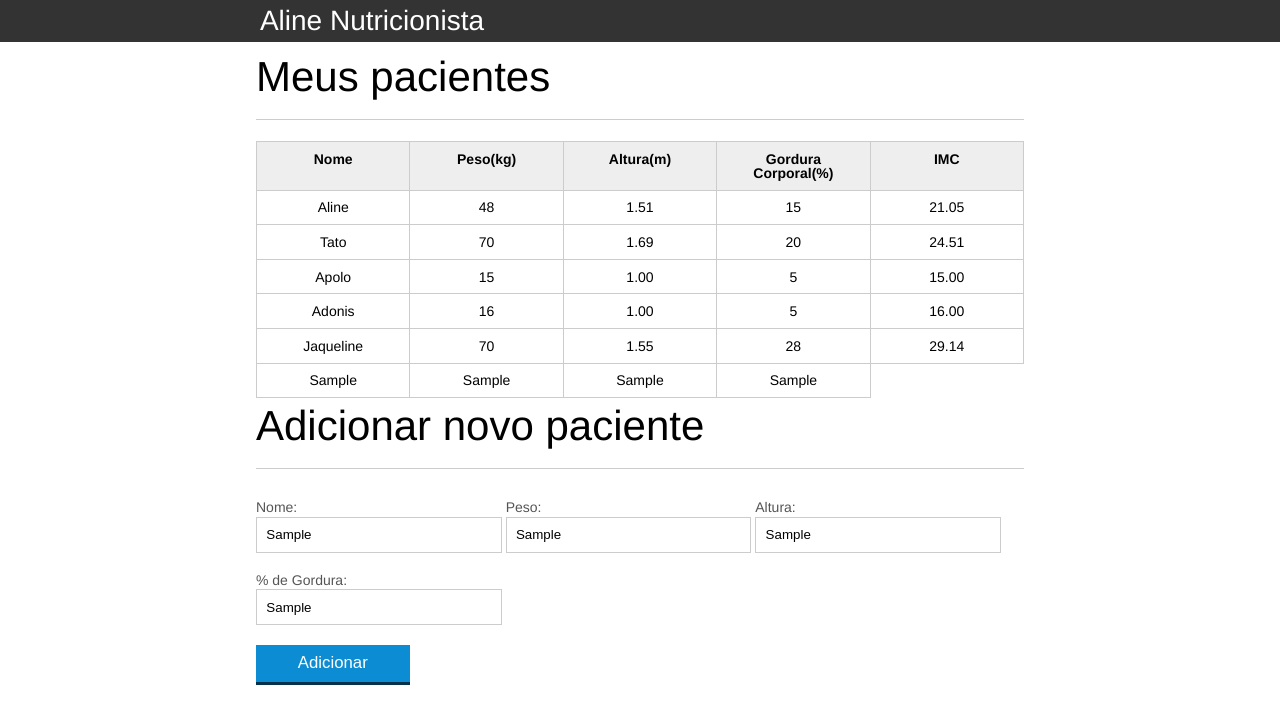
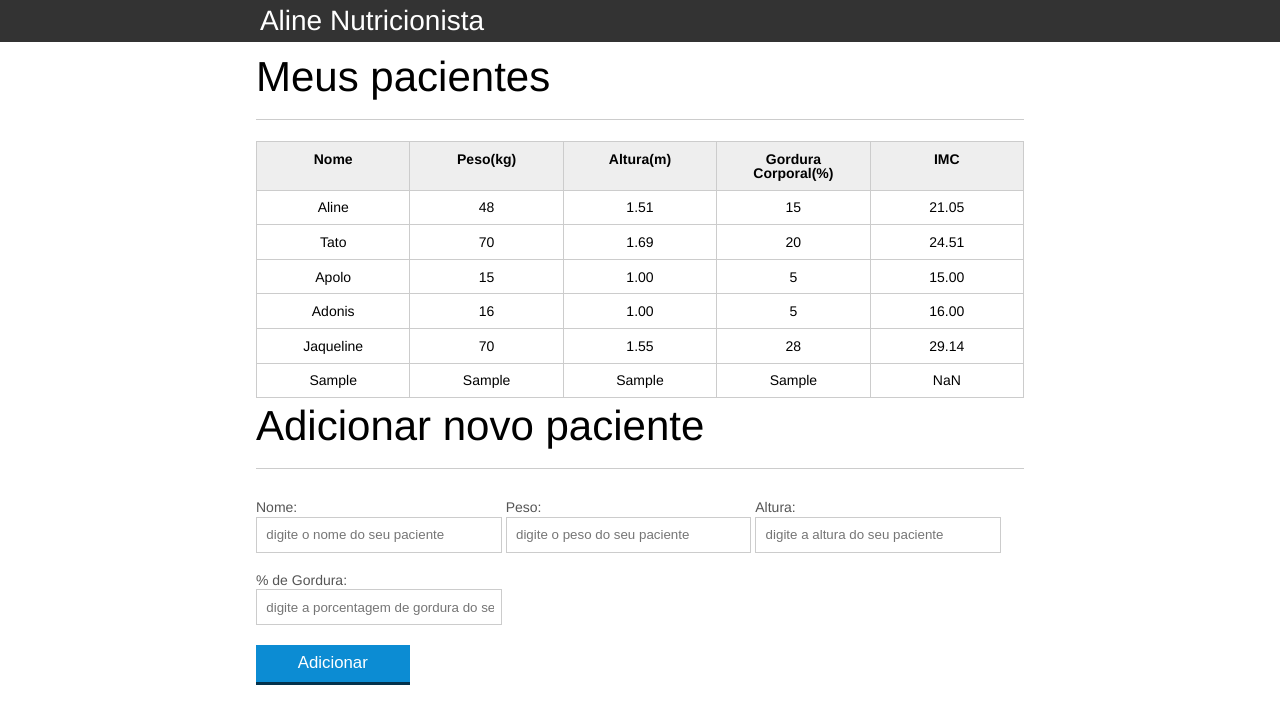
Before and after one commit to alinenavarro/Javascript-I, a plain HTML site: page index.html in a window 1280 px wide. Both pictures are taken after typing "Sample", "Sample", "Sample", "Sample" into the empty fields and a click on the button "Adicionar". Drawn offline with Linux system fonts and the light colour scheme.

Commit message:
refatoração com boas práticas de código

```diff
--- a/index.html
+++ b/index.html
@@ -97,7 +97,7 @@
 			</form>
 		</section>
 
-		<script src="js/principal.js" ></script>
-
+		<script src="js/calcula-imc.js" ></script>
+		<script src="js/form.js" ></script>
 	</body>
 </html>
--- /dev/null
+++ b/js/calcula-imc.js
@@ -0,0 +1,47 @@
+var titulo = document.querySelector(".titulo");
+titulo.textContent = "Aline Nutricionista";
+
+var pacientes = document.querySelectorAll(".paciente");
+
+for (var i = 0; i < pacientes.length; i++) {
+
+    var paciente = pacientes[i];
+
+    var tdPeso = paciente.querySelector(".info-peso");
+    var peso = tdPeso.textContent;
+
+    var tdAltura = paciente.querySelector(".info-altura");
+    var altura = tdAltura.textContent;
+
+    var tdImc = paciente.querySelector(".info-imc");
+
+    var pesoEhValido = true;
+    var alturaEhValida = true;
+
+    if (peso <= 0 || peso >= 1000) {
+        console.log("Peso inválido!");
+        pesoEhValido = false;
+        tdImc.textContent = "Peso inválido";
+        paciente.classList.add("paciente-invalido");
+    }
+
+    if (altura <= 0 || altura >= 3.00) {
+        console.log("Altura inválida!");
+        alturaEhValida = false;
+        tdImc.textContent = "Altura inválida";
+        paciente.classList.add("paciente-invalido");
+    }
+
+    if (pesoEhValido && alturaEhValida) {
+        var imc = calculaImc(peso,altura);
+        tdImc.textContent = imc;
+    }
+}
+
+function calculaImc(peso,altura){
+    var imc = 0;
+
+    imc = peso / (altura * altura);
+
+    return imc.toFixed(2);
+}
--- /dev/null
+++ b/js/form.js
@@ -0,0 +1,50 @@
+var botaoAdicionar = document.querySelector("#adicionar-paciente");
+botaoAdicionar.addEventListener("click", function(event){
+    event.preventDefault();
+
+    var form = document.querySelector("#form-adiciona");
+
+    var paciente = obtemPacienteForm(form);
+
+    var pacienteTr = montaTr(paciente);
+
+    // Adiciona paciente na tabela
+    var tabela = document.querySelector("#tabela-pacientes");
+
+    tabela.appendChild(pacienteTr);
+
+    form.reset();
+
+});
+
+ //Extrai informacoes do paciente do form
+function obtemPacienteForm(form){
+    var paciente = {
+        nome: form.nome.value,
+        peso: form.peso.value,
+        altura: form.altura.value,
+        gordura: form.gordura.value,
+        imc: calculaImc(form.peso.value,form.altura.value)
+    }
+    return paciente;
+}
+
+function montaTr(paciente){
+    var pacienteTr = document.createElement("tr");
+    pacienteTr.classList.add("paciente");
+
+    pacienteTr.appendChild(montaTd(paciente.nome,"info-nome"));
+    pacienteTr.appendChild(montaTd(paciente.peso,"info-peso"));
+    pacienteTr.appendChild(montaTd(paciente.altura,"info-altura"));
+    pacienteTr.appendChild(montaTd(paciente.gordura,"info-gordura"));
+    pacienteTr.appendChild(montaTd(paciente.imc,"info-imc"));
+
+    return pacienteTr;
+}
+
+function montaTd(dado,classe){
+    var td = document.createElement("td");
+    td.textContent = dado;
+    td.classList.add(classe);
+    return td;
+}
--- a/js/principal.js
+++ /dev/null
@@ -1,75 +0,0 @@
-var titulo = document.querySelector(".titulo");
-titulo.textContent = "Aline Nutricionista";
-
-var pacientes = document.querySelectorAll(".paciente");
-
-for (var i = 0; i < pacientes.length; i++) {
-
-    var paciente = pacientes[i];
-
-    var tdPeso = paciente.querySelector(".info-peso");
-    var peso = tdPeso.textContent;
-
-    var tdAltura = paciente.querySelector(".info-altura");
-    var altura = tdAltura.textContent;
-
-    var tdImc = paciente.querySelector(".info-imc");
-
-    var pesoEhValido = true;
-    var alturaEhValida = true;
-
-    if (peso <= 0 || peso >= 1000) {
-        console.log("Peso inválido!");
-        pesoEhValido = false;
-        tdImc.textContent = "Peso inválido";
-        paciente.classList.add("paciente-invalido");
-    }
-
-    if (altura <= 0 || altura >= 3.00) {
-        console.log("Altura inválida!");
-        alturaEhValida = false;
-        tdImc.textContent = "Altura inválida";
-        paciente.classList.add("paciente-invalido");
-    }
-
-    if (pesoEhValido && alturaEhValida) {
-        var imc = peso / (altura * altura);
-        tdImc.textContent = imc.toFixed(2);
-    }
-}
-
-var botaoAdicionar = document.querySelector("#adicionar-paciente");
-botaoAdicionar.addEventListener("click", function(event){
-    event.preventDefault();
-
-    var form = document.querySelector("#form-adiciona")
-
-    var nome = form.nome.value;
-    var peso = form.peso.value;
-    var altura = form.altura.value;
-    var gordura = form.gordura.value;
-
-    var pacienteTr = document.createElement("tr");
-
-    var nomeTd = document.createElement("td");
-    var pesoTd = document.createElement("td");
-    var alturaTd = document.createElement("td");
-    var gorduraTd = document.createElement("td");
-    var imcTd = document.createElement("td");
-
-    nomeTd.textContent = nome;
-    pesoTd.textContent = peso;
-    alturaTd.textContent = altura;
-    gorduraTd.textContent = gordura;
-    imcTd.textContent = imc;
-
-    pacienteTr.appendChild(nomeTd);
-    pacienteTr.appendChild(pesoTd);
-    pacienteTr.appendChild(alturaTd);
-    pacienteTr.appendChild(gorduraTd);
-
-    var tabela = document.querySelector("#tabela-pacientes");
-
-    tabela.appendChild(pacienteTr);
-
-});
```
